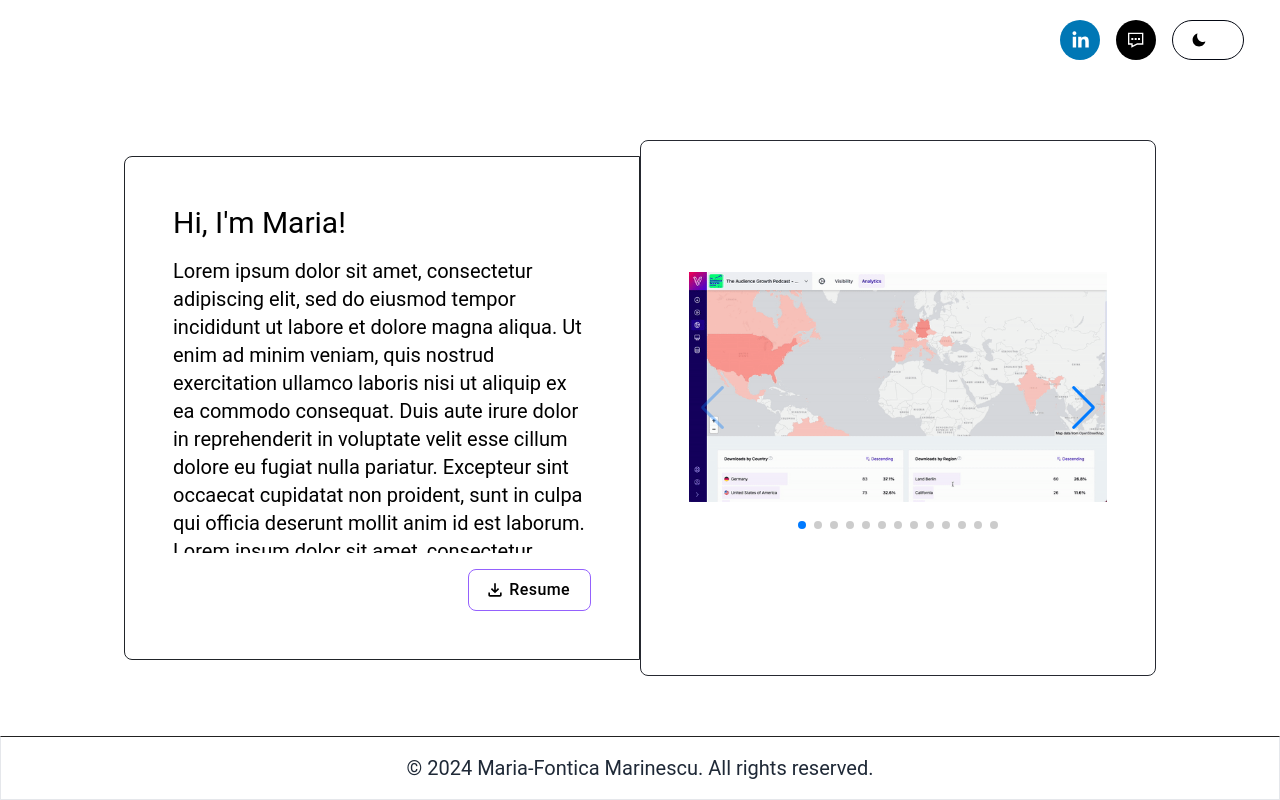
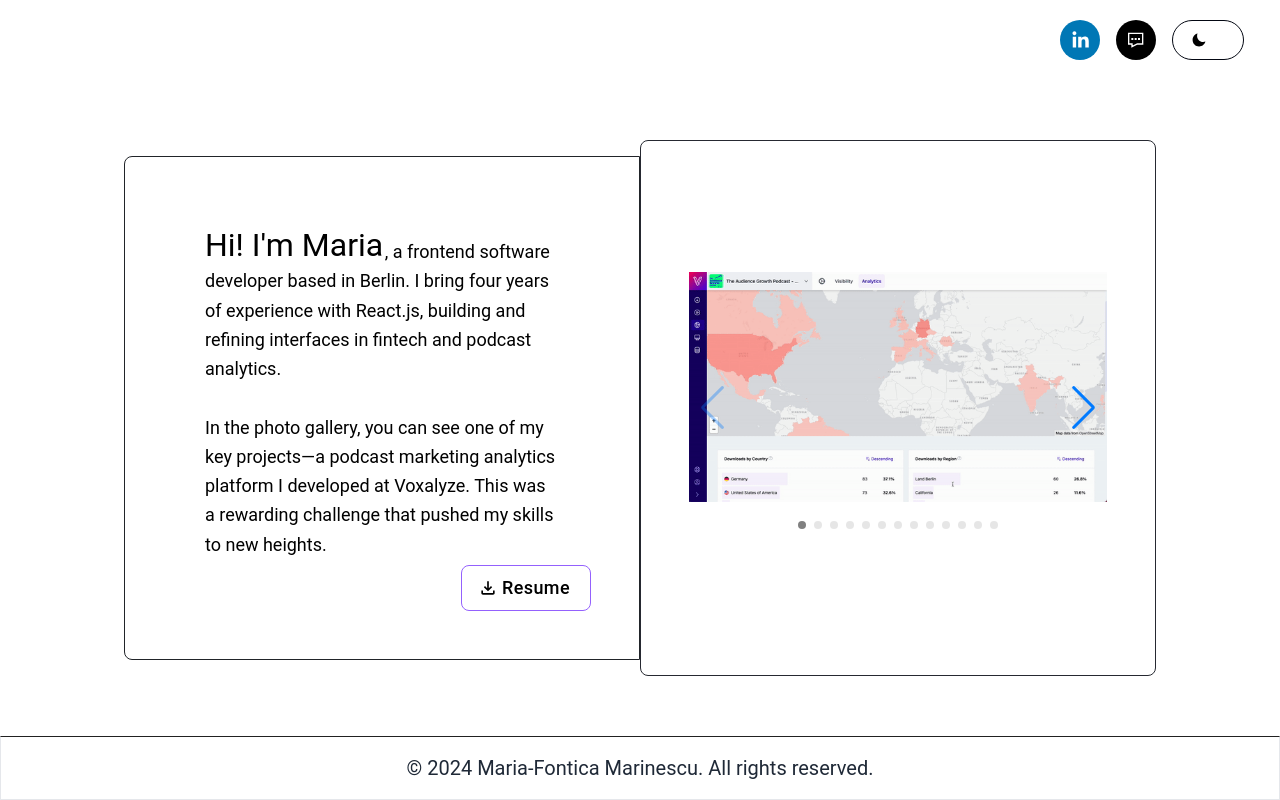
Before and after one commit to mariamarinescu/mmarinescu, a React (Vite) app: page / in a window 1280 px wide. Built offline with nearby package versions, Linux system fonts and the light colour scheme.

Commit message:
Change main card description

```diff
--- a/src/index.css
+++ b/src/index.css
@@ -43,3 +43,16 @@ body {
   .linkedin-share-button:hover:not(:active) {
     opacity: 0.75;
   }
+
+  .swiper-pagination-bullet {
+    color: white;
+    background-color: gray;
+  }
+
+
+  .first-letter {
+    float: left;
+    font-size: 2rem;
+    line-height: 0.5;
+    margin-right: 0.1rem;
+  }
--- a/src/modules/app/dashboard/components/contact/ContactModal.tsx
+++ b/src/modules/app/dashboard/components/contact/ContactModal.tsx
@@ -63,7 +63,7 @@ export const ContactModal: React.FC<ContactModalProps> = ({
     >
       <div className="w-[75vw] md:w-[400px] h-full bg-transparent flex flex-col">
         <div className="flex w-full items-center justify-center">
-          <h2 className="text-gray-500 dark:text-gray-100">Contact me</h2>
+          <h3 className="text-gray-500 dark:text-gray-100">Contact me</h3>
         </div>
 
         <form
@@ -127,7 +127,8 @@ export const ContactModal: React.FC<ContactModalProps> = ({
                   ? 'Message cannot be empty!'
                   : ''
               }
-              inputClassName="h-[140px]"
+              inputClassName="h-full"
+              className="h-[140px] mb-4"
             />
           </div>
 
@@ -139,9 +140,10 @@ export const ContactModal: React.FC<ContactModalProps> = ({
               }}
             >
               <p
-              // className={clsx(
-              //   !isValid ? 'text-black hover:text-white' : 'text-white'
-              // )}
+                className="text-base"
+                // className={clsx(
+                //   !isValid ? 'text-black hover:text-white' : 'text-white'
+                // )}
               >
                 Submit
               </p>
--- a/src/modules/app/dashboard/components/introductionCards/IntroductionMainCard.tsx
+++ b/src/modules/app/dashboard/components/introductionCards/IntroductionMainCard.tsx
@@ -13,36 +13,46 @@ export const IntroductionMainCard: React.FC<IntroductionMainCardProps> = ({
     <div
       className={clsx(
         style,
-        'h-[94%] bg-white dark:bg-darker-gray-1 border-darker-gray-1 border rounded-r-lg md:rounded-r-none'
+        'h-[94%] bg-white dark:bg-darker-gray-1 border-darker-gray-1 border rounded-r-lg md:rounded-r-none p-8'
       )}
     >
-      <div className="w-full h-full text-black dark:text-white flex flex-col gap-4">
-        <h3 className="text-xl md:text-2xl xl:text-3xl">Hi, I'm Maria!</h3>
-
-        <div className="overflow-scroll w-full h-full text-md md:text-lg xl:text-xl">
-          <p>
-            Lorem ipsum dolor sit amet, consectetur adipiscing elit, sed do
-            eiusmod tempor incididunt ut labore et dolore magna aliqua. Ut enim
-            ad minim veniam, quis nostrud exercitation ullamco laboris nisi ut
-            aliquip ex ea commodo consequat. Duis aute irure dolor in
-            reprehenderit in voluptate velit esse cillum dolore eu fugiat nulla
-            pariatur. Excepteur sint occaecat cupidatat non proident, sunt in
-            culpa qui officia deserunt mollit anim id est laborum. Lorem ipsum
-            dolor sit amet, consectetur adipiscing elit, sed do eiusmod tempor
-            incididunt ut labore et dolore magna aliqua. Ut enim ad minim
-            veniam, quis nostrud exercitation ullamco laboris nisi ut aliquip ex
-            ea commodo consequat. Duis aute irure dolor in reprehenderit in
-            voluptate velit esse cillum dolore eu fugiat nulla pariatur.
-            Excepteur sint occaecat cupidatat non proident, sunt in culpa qui
-            officia deserunt mollit anim id est laborum. Lorem ipsum dolor sit
-            amet, consectetur adipiscing elit, sed do eiusmod tempor incididunt
-            ut labore et dolore magna aliqua. Ut enim ad minim veniam, quis
-            nostrud exercitation ullamco laboris nisi ut aliquip ex ea commodo
-            consequat. Duis aute irure dolor in reprehenderit in voluptate velit
-            esse cillum dolore eu fugiat nulla pariatur. Excepteur sint occaecat
-            cupidatat non proident, sunt in culpa qui officia deserunt mollit
-            anim id est laborum.
-          </p>
+      <div className="w-full h-full text-black dark:text-white flex flex-col gap-2">
+        <div className="overflow-scroll w-full h-full text-md lg:text-lg xl:text-lg">
+          <div className="p-8 text-lg leading-relaxed">
+            <span className="first-letter">Hi! I'm Maria</span>
+            <p>
+              , a frontend software developer based in Berlin. I bring four
+              years of experience with React.js, building and refining
+              interfaces in fintech and podcast analytics.
+              <br />
+              <br />
+              In the photo gallery, you can see one of my key projects—a podcast
+              marketing analytics platform I developed at Voxalyze. This was a
+              rewarding challenge that pushed my skills to new heights.
+              <br />
+              <br />
+              By clicking the button below, you can access my CV and get to know
+              me better!
+            </p>
+          </div>
+          {/* <p>
+            <b>
+              &nbsp;&#128075; Hi! I'm Maria, a frontend software developer based
+              in Berlin!
+            </b>
+            <br />
+            &nbsp; I bring four years of experience with React.js, building and
+            refining interfaces in fintech and podcast analytics.
+            <br />
+            <b>
+              &nbsp; In the photo gallery, you can see one of my key projects—a
+              podcast marketing analytics platform I developed at Voxalyze.
+            </b>
+            This was a rewarding challenge that pushed my skills to new heights.
+            <br />
+            &nbsp; By clicking the button below, you can access my CV and get to
+            know me better!
+          </p> */}
         </div>
 
         <div className="flex w-full h-inherit justify-end gap-1 align-center">
@@ -55,7 +65,7 @@ export const IntroductionMainCard: React.FC<IntroductionMainCardProps> = ({
           <SimpleButton className="text-black hover:text-white">
             <MdOutlineFileDownload size={20} />
             <a
-              className="mx-1 text-md inline-block"
+              className="mx-1 text-md lg:text-lg inline-block"
               href="https://drive.google.com/file/d/1oyYbZ2uWGPqFRSOI_O12q4TP9P0VgMqs/view?usp=sharing"
               download="MMResume.pdf"
               data-tooltip-id="my-tooltip"
```
